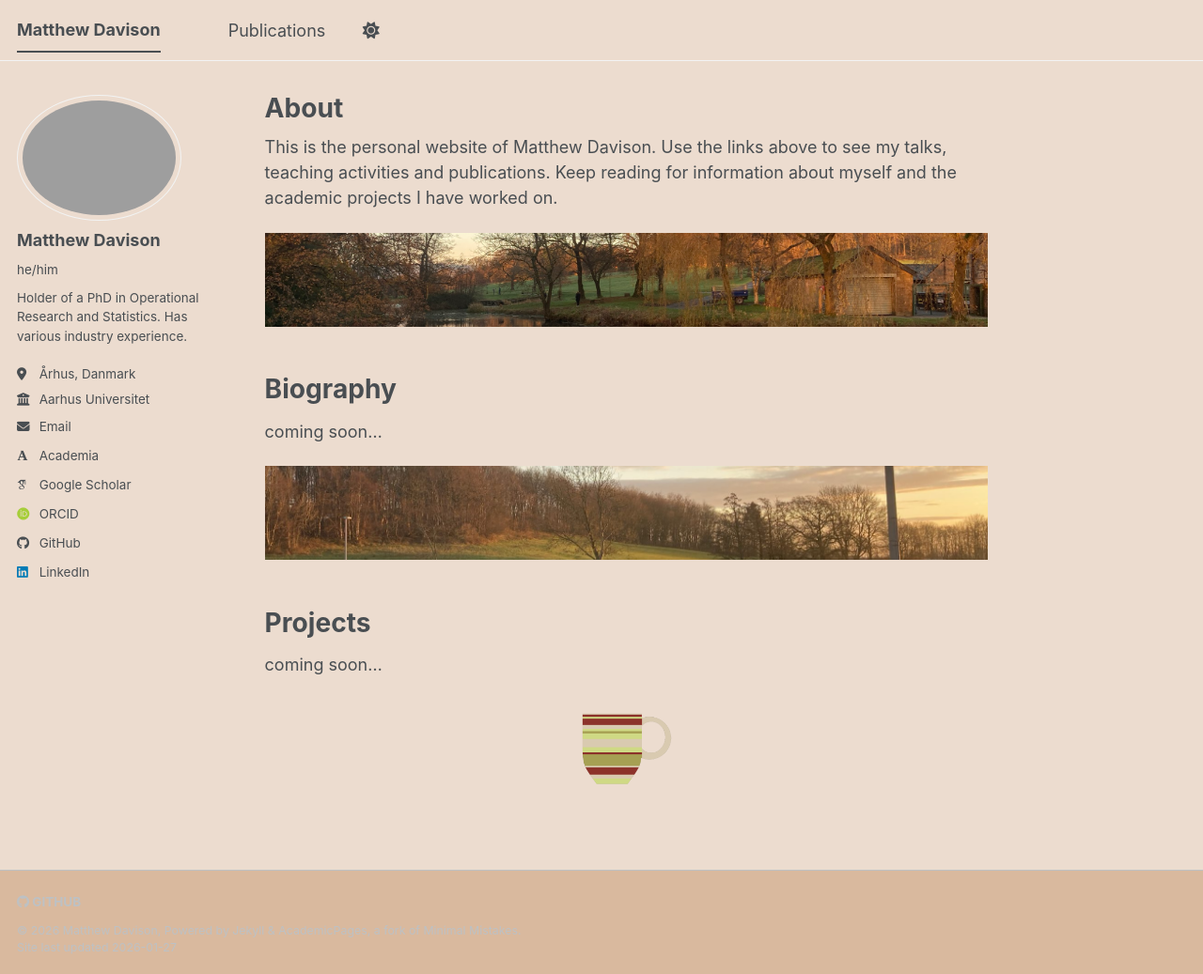
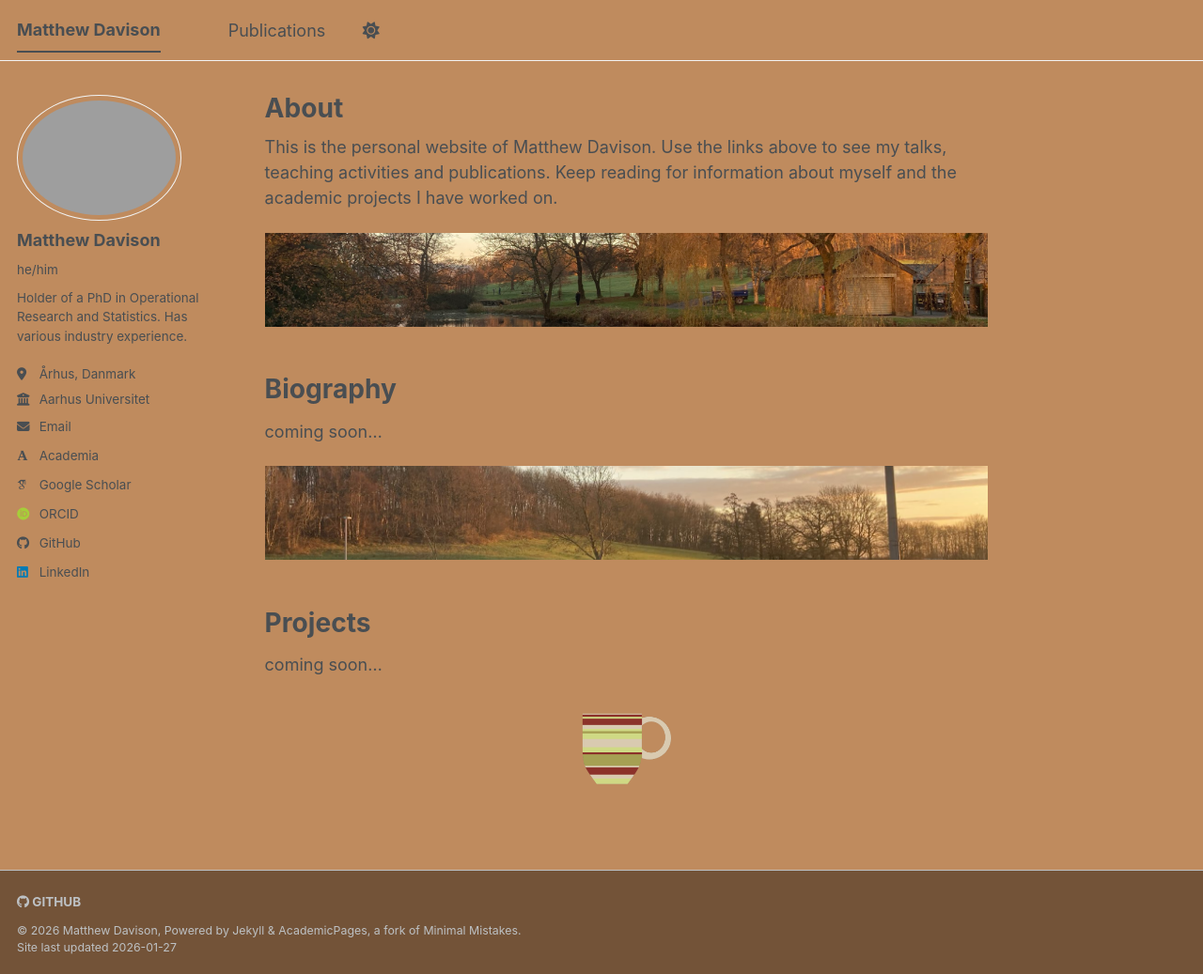
Before and after one commit to Mattmandav/mattmandav.github.io, a Jekyll site: the page built from _pages/about.md, in a window 1280 px wide and 1037 px high. Shown: the whole window at 94% size. Built offline with Jekyll 4.4.1, drawn with Linux system fonts in a browser that asks for light colours; some web fonts are replaced; a script bundle is joined from its source files by our own code; library files that are not in the unit come from our copies.

Commit message:
Updating the light theme

```diff
--- a/_sass/theme/_default_light.scss
+++ b/_sass/theme/_default_light.scss
@@ -29,8 +29,8 @@
 /* Default light theme for the site */
 :root {
     --global-base-color                 : #{$primary-color};
-    --global-bg-color                   : #ecdccf;
-    --global-footer-bg-color            : #d9b99e;
+    --global-bg-color                   : #bf8b5e;
+    --global-footer-bg-color            : #735338;
     --global-border-color               : #{$lighter-gray};
     --global-dark-border-color          : #bdc1c4;
     --global-code-background-color      : #fafafa;
```
